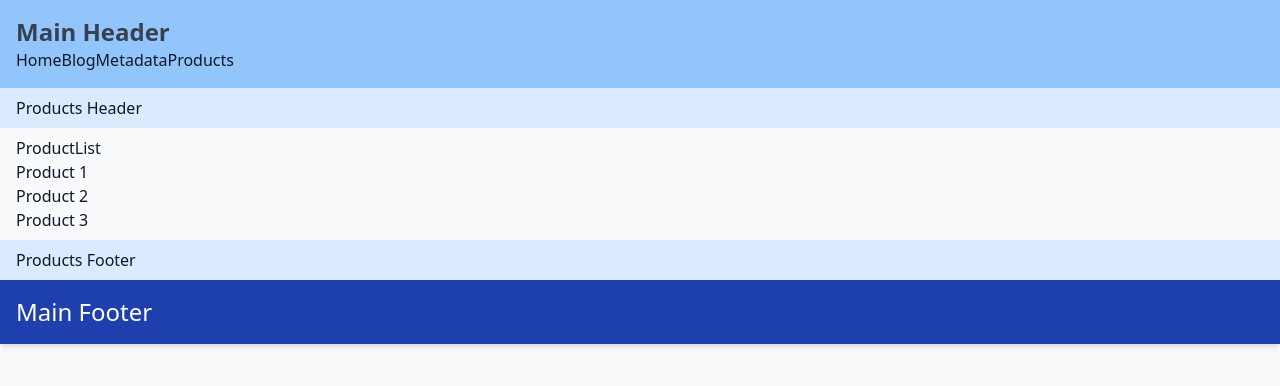
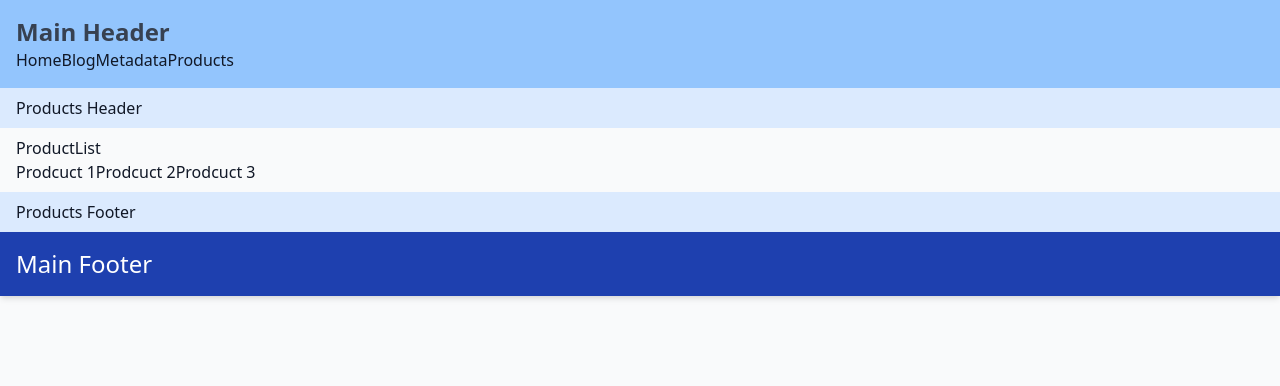
Before and after one commit to Zagaz/codevolution-next-js, a Next.js app: page /products in a window 1280 px wide. Shown: the top 386 px of the page. Built offline with nearby package versions, Linux system fonts and the light colour scheme.

Commit message:
Link dinamic

```diff
--- a/src/app/(products group)/products/page.tsx
+++ b/src/app/(products group)/products/page.tsx
@@ -1,13 +1,16 @@
 import React from 'react'
+import Link from 'next/link'
+import LinkGen from '@/app/components/linkgen'
 
 export default function ProductList() {
   return (
     <>
       <div className='px-4 py-2'>
         <h1>ProductList</h1>
-        <h2>Product 1</h2>
-        <h2>Product 2</h2>
-        <h2>Product 3</h2>
+        <Link href='/products/1'>Prodcuct 1</Link>
+        <Link href='/products/2'>Prodcuct 2</Link>
+        <Link href='/products/3'>Prodcuct 3</Link>
+
       </div>
 
     </>
--- /dev/null
+++ b/src/app/components/linkgen.tsx
@@ -0,0 +1,9 @@
+import React from 'react'
+import Link from 'next/link'
+
+export default function LinkGen(slug:string, value:string) {
+
+  return (
+    <Link href={slug}>{value}</Link>
+  )
+}
```
Also changed, not shown: src/app/(products group)/products/[productId]/page.tsx (+8 -4 lines).
